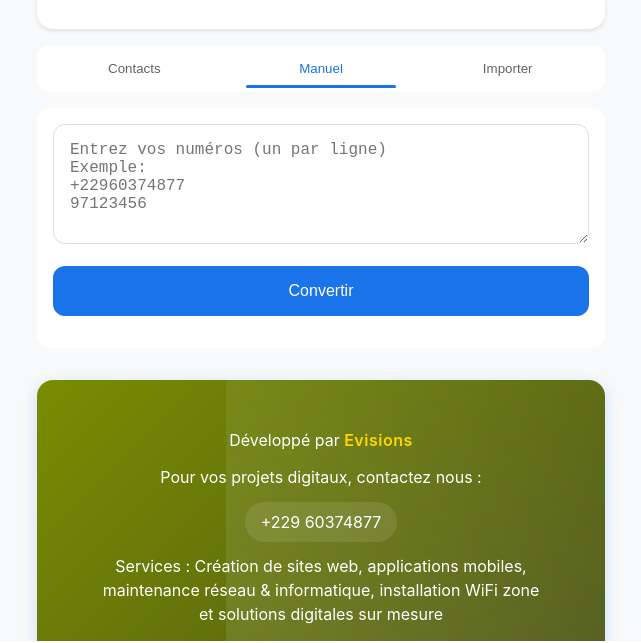
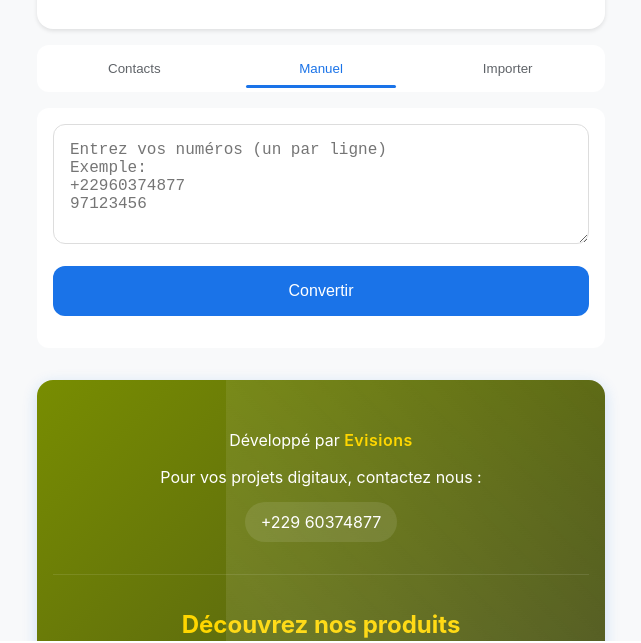
Before and after one commit to Senougnon/new, a plain HTML site: page index.html in a window 1280 px wide. Shown: the part 159-802 px from the top of the page, without its empty margins (319-960 px from the left). Drawn offline with Linux system fonts and the light colour scheme.

Commit message:
Update index.html

```diff
--- a/index.html
+++ b/index.html
@@ -727,13 +727,6 @@
     <p>Pour vos projets digitaux, contactez nous :</p>
     <p><a href="http://wa.me/22960374877">+229 60374877</a></p>
 
-    <!-- Section des services -->
-    <div class="services-section">
-        <p>Services : Création de sites web, applications mobiles,<br>
-           maintenance réseau & informatique, installation WiFi zone<br>
-           et solutions digitales sur mesure</p>
-    </div>
-
     <!-- Section des produits -->
     <div class="footer-products">
         <h3>Découvrez nos produits</h3>
```
